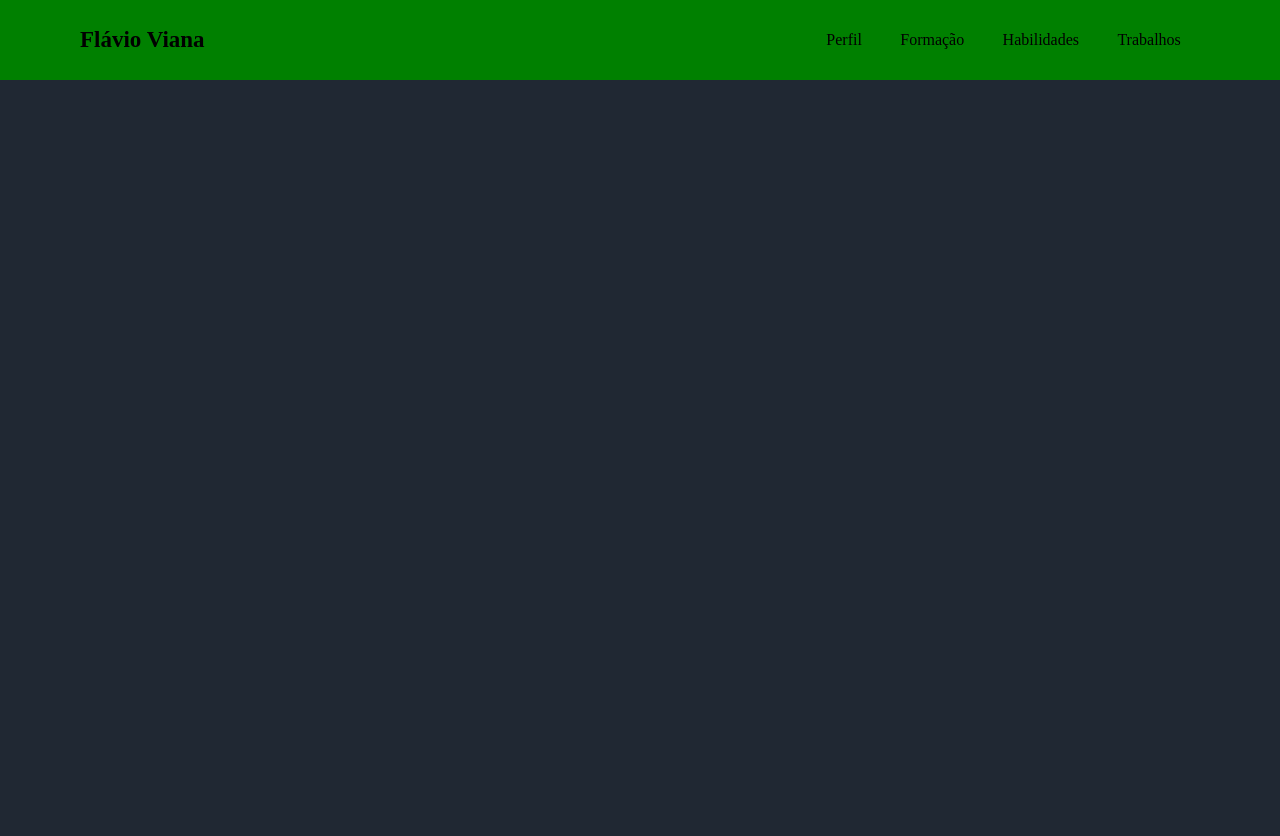
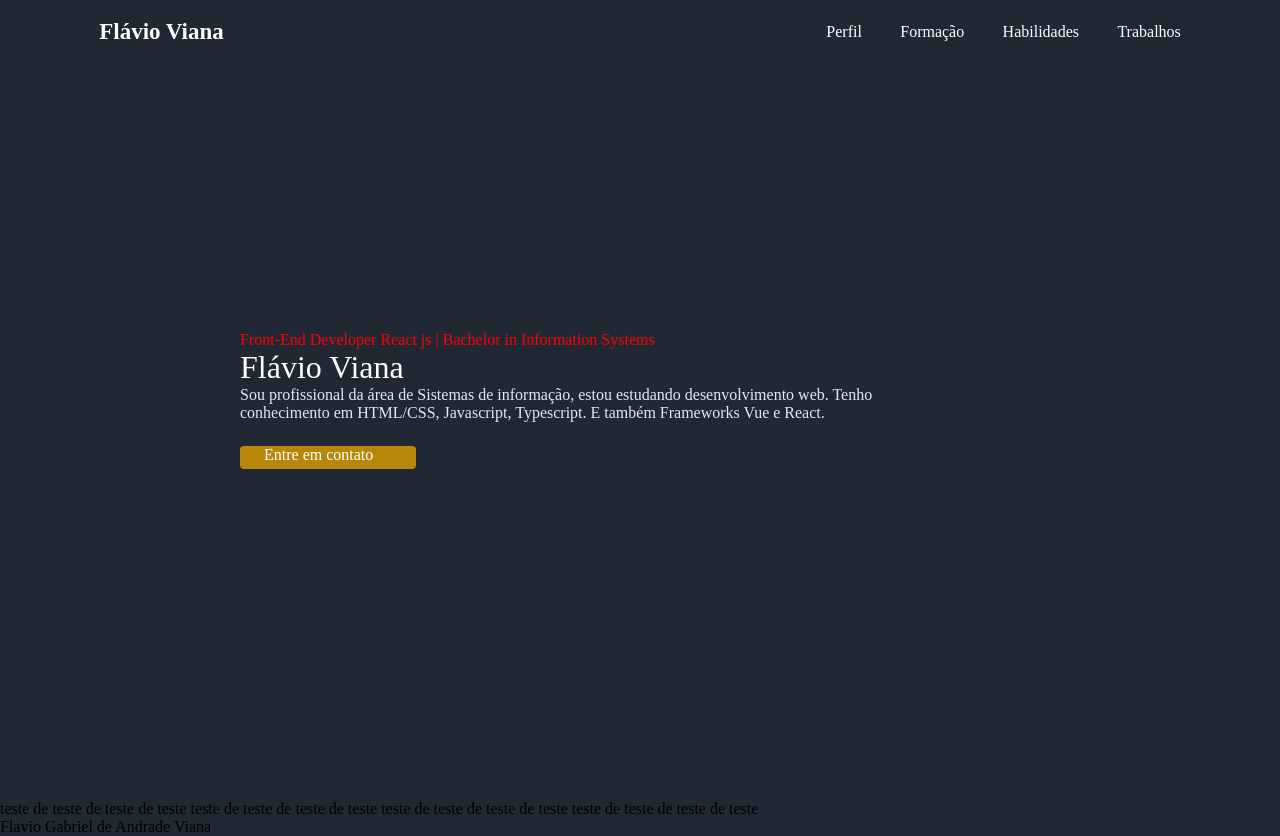
Before and after one commit to FLaVio-G/portifolio, a React (Create React App) app: page / in a window 1280 px wide. Before the commit the page ends 800 px from the top, so only its background shows below. Built offline with nearby package versions, Linux system fonts and the light colour scheme.

Commit message:
Alterações  no layout About,Informations e NavBar.

```diff
--- a/src/App.tsx
+++ b/src/App.tsx
@@ -1,6 +1,6 @@
 
 import Educations from "./components/Projects";
-import Experiences from "./components/Experiences";
+import About from "./components/About";
 import Informations from "./components/Informations";
 import NavBar from "./components/NavBar";
 import Technologies from "./components/Technologies";
@@ -11,6 +11,7 @@ function App() {
     <>
       <NavBar />
       <Informations />
+      <About />
       <GlobalStyle />
     </>
   );
--- /dev/null
+++ b/src/components/About/index.tsx
@@ -0,0 +1,36 @@
+import { AreaInfo, Container, ImageArea, InfoDetail, MoreInfo, SubDetail, Title, Wrapper } from "./styles";
+
+function About() {
+  return (
+
+    <Container>
+
+      <Wrapper>
+        <ImageArea>
+
+        </ImageArea>
+      </Wrapper>
+
+      <AreaInfo>
+        <Title> teste de teste de teste de teste
+          teste de teste de teste de teste
+          teste de teste de teste de teste
+          teste de teste de teste de teste
+        </Title>
+        <MoreInfo>
+
+        </MoreInfo>
+        <InfoDetail>
+          <SubDetail>Flavio Gabriel de Andrade Viana</SubDetail>
+        </InfoDetail>
+
+      </AreaInfo>
+    </Container>
+
+
+
+
+  );
+}
+
+export default About;
--- /dev/null
+++ b/src/components/About/styles.ts
@@ -0,0 +1,29 @@
+import styled from 'styled-components';
+
+export const Container= styled.div`
+
+  `;
+
+export const Wrapper= styled.div`
+
+  `;
+  export const ImageArea= styled.div`
+
+  `;
+  export const AreaInfo= styled.div`
+
+  `;
+  export const Title = styled.div`
+
+  `;
+  export const MoreInfo = styled.div`
+
+  `;
+
+export const InfoDetail = styled.div`
+
+
+  `
+  export const SubDetail = styled.div`
+
+  `
--- a/src/components/Informations/index.tsx
+++ b/src/components/Informations/index.tsx
@@ -1,4 +1,4 @@
-import { Container, Information, ImageF, ImageUser } from "./styles";
+import { Container, Information, ImageF, ImageUser, Description, Gbutton, Formation, Name } from "./styles";
 import User from '../../assets/flavio.jpg';
 
 function Informations() {
@@ -6,18 +6,22 @@ function Informations() {
 
     <Container>
       <Information >
-        <title>Front-End Developer React js | Bachelor in Information Systems</title>
-        <p>Flávio Viana</p>
-        Sou profissional da área de Sistemas de informação,
-        estou estudando desenvolvimento web. Tenho conhecimento em HTML/CSS,
-        Javascript, Typescript. E também Frameworks Vue e React.
-        <button>Entre em contato</button>
-        {/* <ImageF>
+        <Formation>Front-End Developer React js | Bachelor in Information Systems</Formation>
+        <Name>Flávio Viana</Name>
+        <Description>
+          Sou profissional da área de Sistemas de informação,
+          estou estudando desenvolvimento web. Tenho conhecimento em HTML/CSS,
+          Javascript, Typescript. E também Frameworks Vue e React.
+        </Description>
+
+        <Gbutton>Entre em contato</Gbutton>
+      </Information >
+
+      {/* <ImageF>
             <ImageUser src={User}/>
             </ImageF> */}
-      </Information >
+    </Container>
 
-    </Container>
 
 
 
--- a/src/components/Informations/styles.ts
+++ b/src/components/Informations/styles.ts
@@ -1,23 +1,62 @@
 import styled from 'styled-components';
 
 export const Container = styled.div`
+width: 100%;
+height: 100vh;
 display: flex;
-
 align-items: center;
+padding:0 5rem;
   `;
 
 export const Information = styled.div`
-
-margin: 0 auto;
+display: flex;
+flex-direction: column;
+justify-content: flex-start;
+align-items: left;
+margin: 10rem;
 
   `;
 
-export const ImageF= styled.div`
+export const Description = styled.div`
+width: 45rem;
+color: #E6E7F4;
+
+  `;
+
+export const Formation = styled.div`
+font-size:1rem;
+color: red;
+`;
+export const Name = styled.div`
+font-size:2rem;
+color: white;
+`;
+
+
+
+export const Gbutton = styled.div`
+    width: 11rem;
+    padding: 0 1.5rem;
+    height: 1.4rem;
+    background: darkgoldenrod;
+    color: #FFF;
+    border-radius: 0.25rem;
+    border: 0;
+    font-size: 1rem;
+    transition: filter 0.2s;
+    margin-top: 1.5rem;
+    align-items: center;
+
+    &:hover {
+        filter:brightness(0.9);
+
+    }
+`;
+
+export const ImageF = styled.div`
 
 
   `;
-  export const ImageUser = styled.img`
-
-
+export const ImageUser = styled.img`
 
     `;
--- a/src/components/NavBar/styles.ts
+++ b/src/components/NavBar/styles.ts
@@ -1,16 +1,18 @@
 import styled from 'styled-components';
 
-export const Container= styled.div`
-
+export const Container = styled.div`
   width: 100%;
-  height: 5rem;
-  background-color: green;
+  height: 4rem;
+  padding: 0 5rem;
   align-items: center;
   justify-content: space-between;
   padding: 0 5rem;
   position: fixed;
   display: flex;
   z-index: 999;
+
+
+
 
     .MyName{
       font-size: 23px;
@@ -23,7 +25,7 @@ export const Container= styled.div`
   `;
 
 export const Header = styled.div`
-   display: flex;
+display: flex;
 `;
 
 
@@ -34,12 +36,16 @@ export const Link = styled.div`
 `;
 
 export const OptionMenu = styled.div`
-   padding: 0 1.2rem;
-    font-size: 1rem;
+padding: 0 1.2rem;
+font-size: 1rem;
+color: white;
 
 
 `;
 
-export const Name = styled.div `
+export const Name = styled.div`
+padding: 0 1.2rem;
+font-size: 1rem;
+ color: white;
 
 `
--- a/src/styles/global.ts
+++ b/src/styles/global.ts
@@ -5,13 +5,11 @@ export const GlobalStyle = createGlobalStyle`
 :root {
     --background: #202833;
 
-
 }
 *{
     box-sizing: border-box;
     margin: 0;
     padding: 0;
-
 }
 
 html {
```
Also changed, not shown: src/components/Experiences/index.tsx (deleted, +0 -16 lines), src/components/Experiences/styles.ts (deleted, +0 -8 lines).
